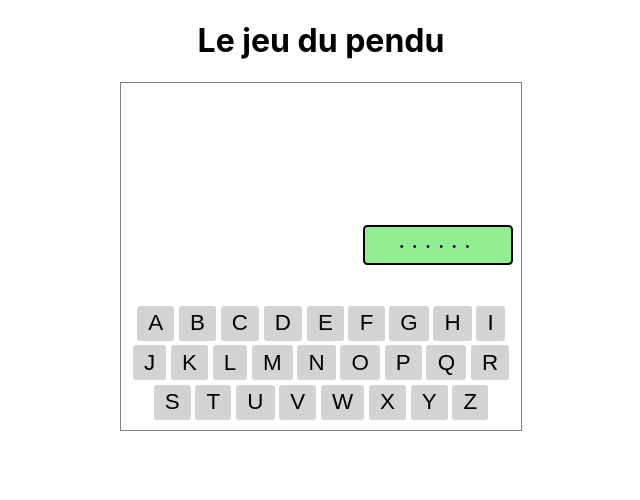
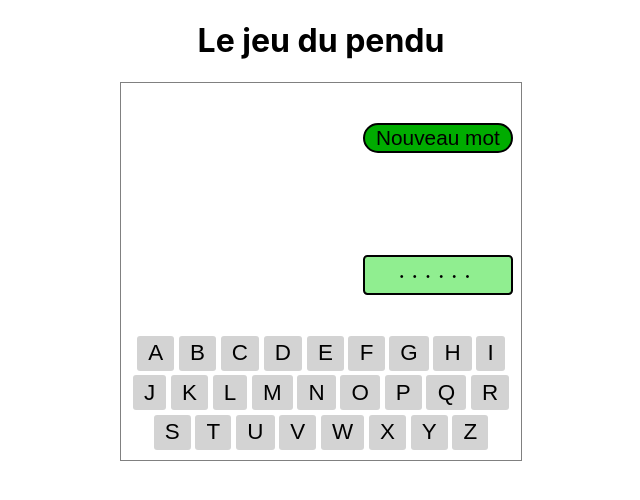
Before and after one commit to Fred-si/rhangman, a React (Create React App) app: page / in a window 1280 px wide. Shown: the top 500 px of the page, without its empty margins (319-959 px from the left). Built offline with nearby package versions, Linux system fonts and the light colour scheme.

Commit message:
Crée le bouton nouveau mot

```diff
--- a/src/App.jsx
+++ b/src/App.jsx
@@ -12,11 +12,21 @@ export default class App extends React.Component {
         return null
     }
 
+    newWord() {
+        return null
+    }
+
     render() {
         return (
             <React.Fragment>
                 <h1>Le jeu du pendu</h1>
                 <div id="App">
+                    <button
+                        className="newWord"
+                        onClick={this.newWord.bind(this)}
+                    >
+                        Nouveau mot
+                    </button>
                     <p className="maskedWord">{this.state.maskedWord}</p>
                     <VirtualKeyboard onClick={this.onKeyClicked.bind(this)} />
                 </div>
--- a/src/App.scss
+++ b/src/App.scss
@@ -1,3 +1,5 @@
+$borderSize: 0.1em;
+
 body {
     height: 100vh;
     width: 100vw;
@@ -16,7 +18,7 @@ div#App {
     grid-template-areas:
         "title title"
         "canvas blank1"
-        "canvas new_game"
+        "canvas new_word_button"
         "canvas blank2"
         "canvas blank2"
         "canvas win_loose"
@@ -34,12 +36,22 @@ div#App {
         padding: 0.2em 1.5em;
     }
 
+    & button.newWord {
+        grid-area: new_word_button;
+        border: $borderSize solid;
+        border-radius: 1em;
+        background-color: rgb(0, 172, 0);
+        color: black;
+        font-size: 1.3em;
+    }
+
     & .virtualKeyboard {
         grid-area: keyboard;
         max-width: 24em;
         display: flex;
         justify-content: center;
         flex-wrap: wrap;
+
         & button {
             font-size: 1.4em;
             margin: 0.1em;
```
Also changed, not shown: 1 other file (tests, documents, lock files or other folders).
